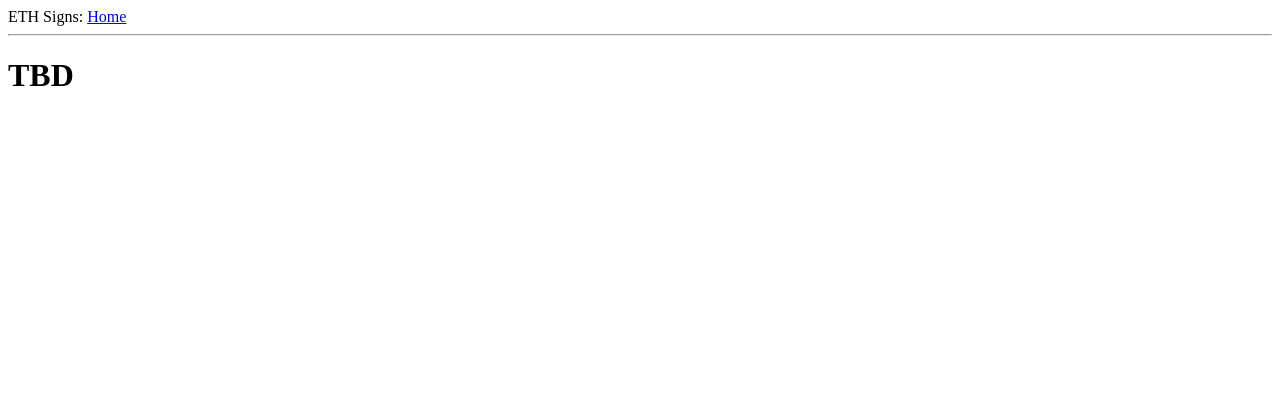
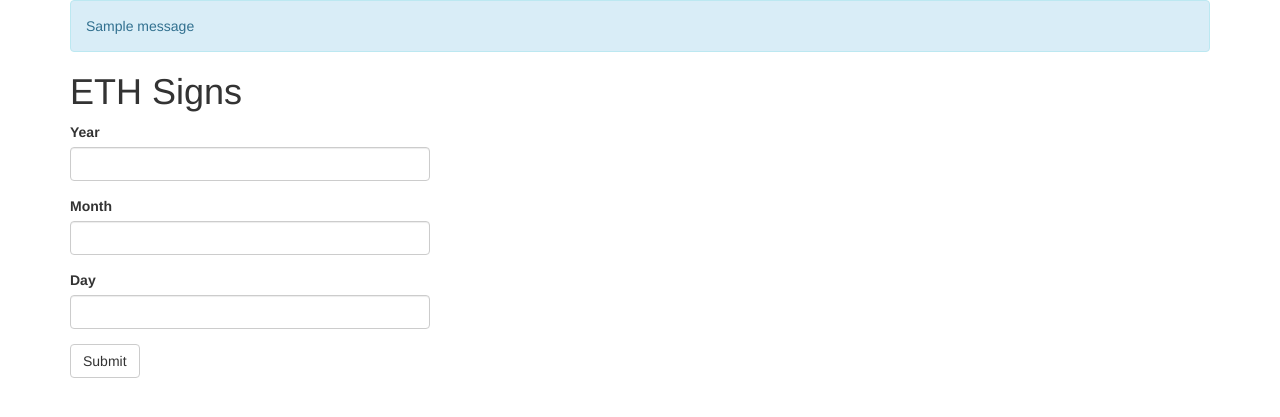
Before and after one commit to rivendale/ethsigns, a Flask app: page /index in a window 1280 px wide. Shown: the top 417 px of the page. Run offline with Flask 2, Linux system fonts and the light colour scheme; one stand-in notice (Sample message) is shown; some libraries are stand-ins or nearby versions.

Commit message:
working on it again

```diff
--- a/app/__init__.py
+++ b/app/__init__.py
@@ -1,6 +1,9 @@
 from flask import Flask
-import os
+from config import Config
+from flask_bootstrap import Bootstrap
 
 app = Flask(__name__)
+app.config.from_object(Config)
+bootstrap = Bootstrap(app)
 
 from app import routes
--- /dev/null
+++ b/app/forms.py
@@ -0,0 +1,9 @@
+from flask_wtf import FlaskForm
+from wtforms import StringField, PasswordField, BooleanField, SubmitField, IntegerField
+from wtforms.validators import DataRequired
+
+class SignsForm(FlaskForm):
+    birthyear = IntegerField('Year', validators=[DataRequired()])
+    birthmonth = IntegerField('Month', validators=[DataRequired()])
+    birthday = IntegerField('Day', validators=[DataRequired()])
+    submit = SubmitField('Submit')
--- a/app/routes.py
+++ b/app/routes.py
@@ -1,7 +1,21 @@
 from app import app
-from flask import render_template
+from flask import render_template, url_for, redirect, flash
+from app.forms import *
+from datetime import datetime
 
-@app.route('/')
-@app.route('/index')
-def index():
-    return render_template('index.html', title='Home')
+@app.route('/',methods=['GET', 'POST'], defaults={"sym":"BLANK"})
+@app.route('/index',methods=['GET', 'POST'], defaults={"sym":"BLANK"})
+@app.route('/index/<sym>/', methods=['GET', 'POST'])
+def index(sym):
+    form = SignsForm()
+    if form.validate_on_submit():
+        chkmonth = form.birthmonth.data
+        chkday = form.birthday.data
+        chkyear = form.birthyear.data
+        return redirect(url_for('index', sym=chkmonth))
+
+
+    if sym == "BLANK":
+        sym = " "
+
+    return render_template('index.html', sym=sym,form=form,title='Home')
--- a/app/templates/base.html
+++ b/app/templates/base.html
@@ -1,14 +1,18 @@
-<html>
-<head>
-    {% if title %}
-    <title>{{ title }} - ETH Signs</title>
-    {% else %}
-    <title>ETH Signs</title>
-    {% endif %}
-</head>
-    <body>
-        <div>ETH Signs: <a href="/index">Home</a></div>
-        <hr>
-        {% block content %}{% endblock %}
-    </body>
-</html>
+{% extends 'bootstrap/base.html' %}
+{% block title %}
+{% if title %}{{ title }} - ETH Signs{% else %}Welcome to ETH Signs{% endif %}
+{% endblock %}
+
+{% block content %}
+<div class="container">
+{% with messages = get_flashed_messages() %}
+{% if messages %}
+{% for message in messages %}
+<div class="alert alert-info" role="alert">{{ message }}</div>
+{% endfor %}
+{% endif %}
+{% endwith %}
+{# application content needs to be provided in the app_content block #}
+{% block app_content %}{% endblock %}
+</div>
+{% endblock %}
--- a/app/templates/index.html
+++ b/app/templates/index.html
@@ -1,6 +1,20 @@
 {% extends "base.html" %}
+{% import 'bootstrap/wtf.html' as wtf %}
 
-{% block content %}
-    <h1>TBD</h1>
+{% block app_content %}
+    <h1>ETH Signs</h1>
+
+
+    {% if form %}
+        <div class="row">
+            <div class="col-md-4">
+                {{ wtf.quick_form(form) }}
+            </div>
+        </div>
+    {% endif %}
+
+    {% if sym %}
+    {{ sym }}
+    {% endif %}
 
 {% endblock %}
```
Also changed, not shown: requirements.txt (added, +47 -0 lines).
